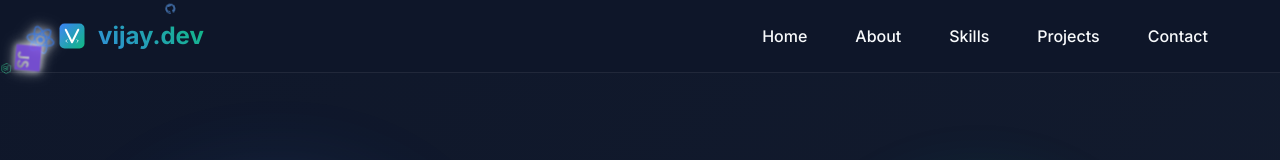
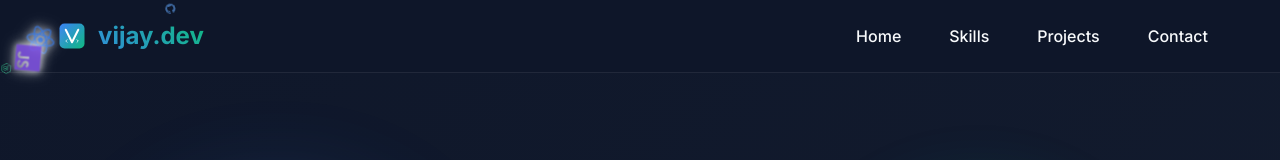
Before and after one commit to Vijay-2005/vijaydevReactVite, a React (Vite) app: page / in a window 1280 px wide. Shown: the top 160 px of the page. Built offline with nearby package versions, Linux system fonts and the light colour scheme.

Commit message:
removed about , other little changes

```diff
--- a/index.html
+++ b/index.html
@@ -4,7 +4,7 @@
     <meta charset="UTF-8" />
     <link rel="icon" href="/favicon.svg" type="image/svg+xml" />
     <meta name="viewport" content="width=device-width, initial-scale=1.0" />
-    <title>Vijay Dev | Portfolio</title>
+    <title>Vijay Dev </title>
     <!-- Google Fonts - Inter -->
     <link rel="preconnect" href="https://fonts.googleapis.com">
     <link rel="preconnect" href="https://fonts.gstatic.com" crossorigin>
--- a/src/components/Header.jsx
+++ b/src/components/Header.jsx
@@ -34,7 +34,7 @@ const Header = () => {
           {/* Desktop Navigation */}
           <nav style={{ display: 'flex', gap: '1rem' }} className="d-none d-md-flex">
             <a href="#home" className="nav-link">Home</a>
-            <a href="#about" className="nav-link">About</a>
+
             <a href="#skills" className="nav-link">Skills</a>
             <a href="#projects" className="nav-link">Projects</a>
             <a href="#contact" className="nav-link">Contact</a>
```
